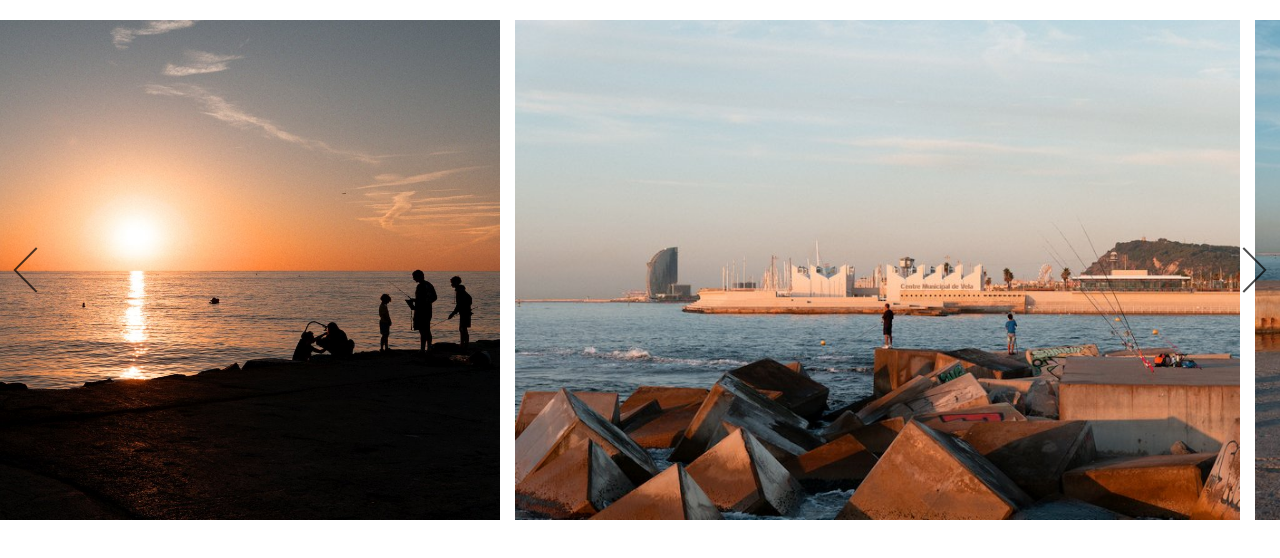
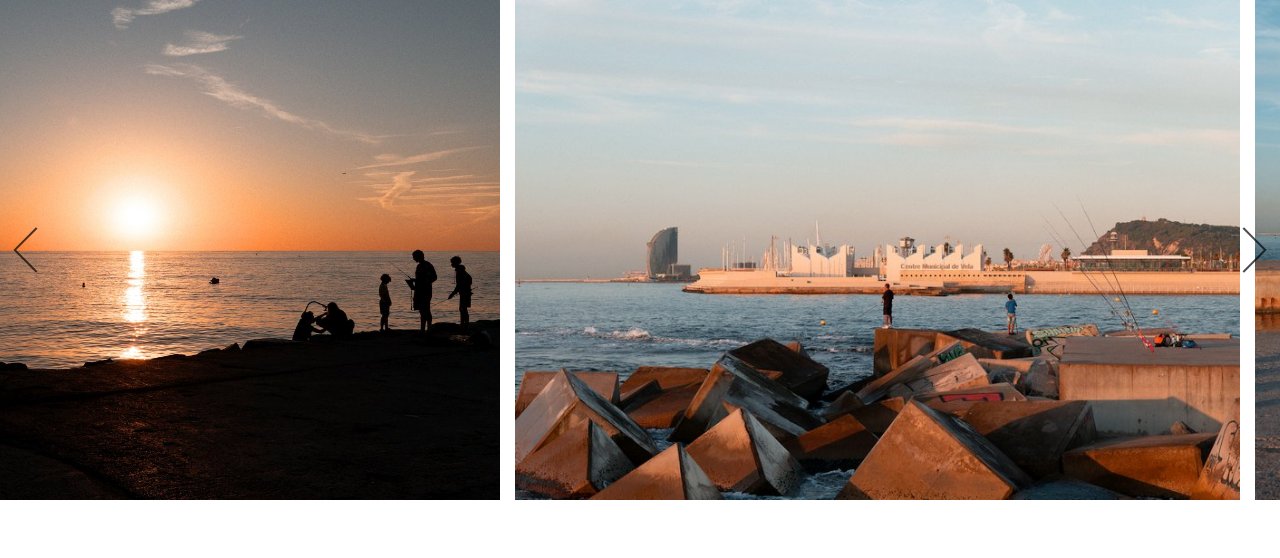
Before and after one commit to antonyebl/noweekend-galleries, a plain HTML site: page gallery_01_sunrise/index.html in a window 1280 px wide. Drawn offline with Linux system fonts and the light colour scheme.

Commit message:
Update style.css

```diff
--- a/style.css
+++ b/style.css
@@ -8,8 +8,7 @@ body {
 
 .gallery-container {
     width: 100%;
-    /* No height here */
-    padding: 20px 0; /* Add top/bottom padding for spacing */
+    /* Removed: padding: 20px 0; */
     display: flex;
     align-items: center;
     overflow: hidden;
```
